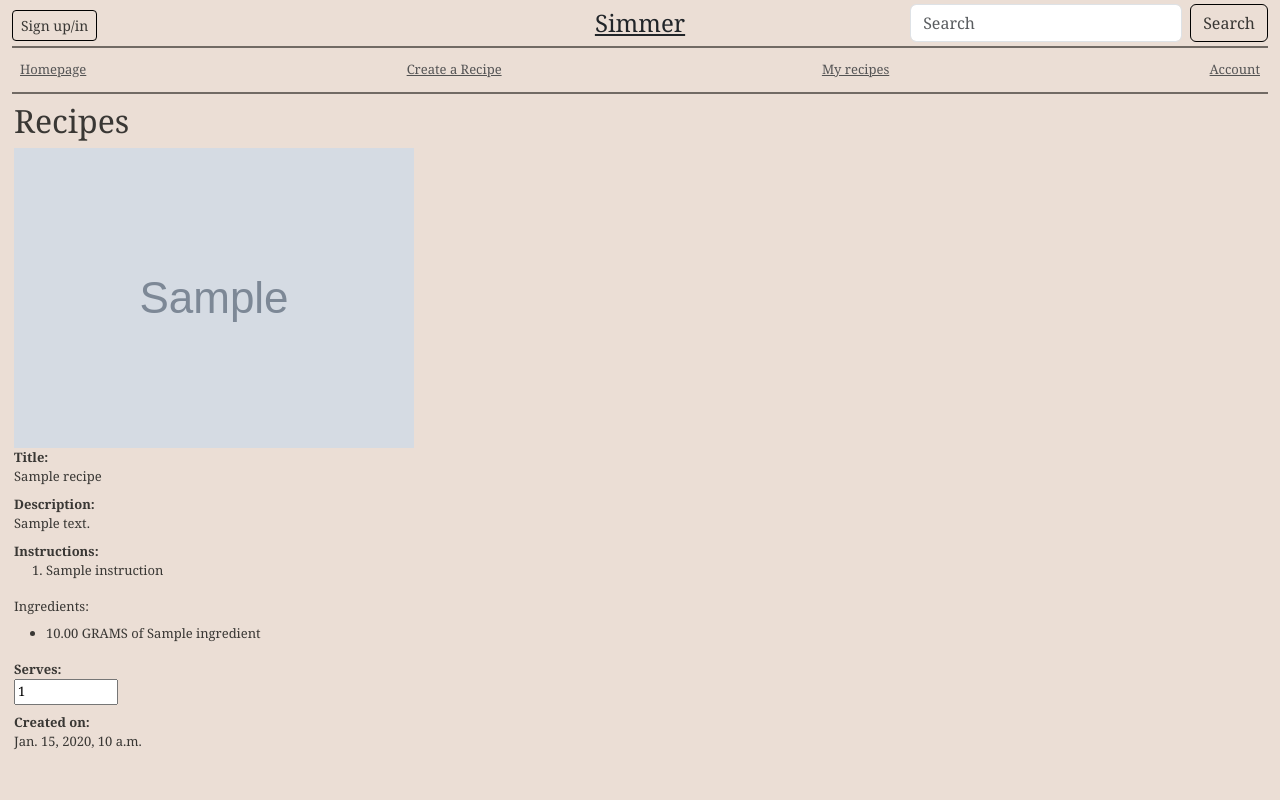
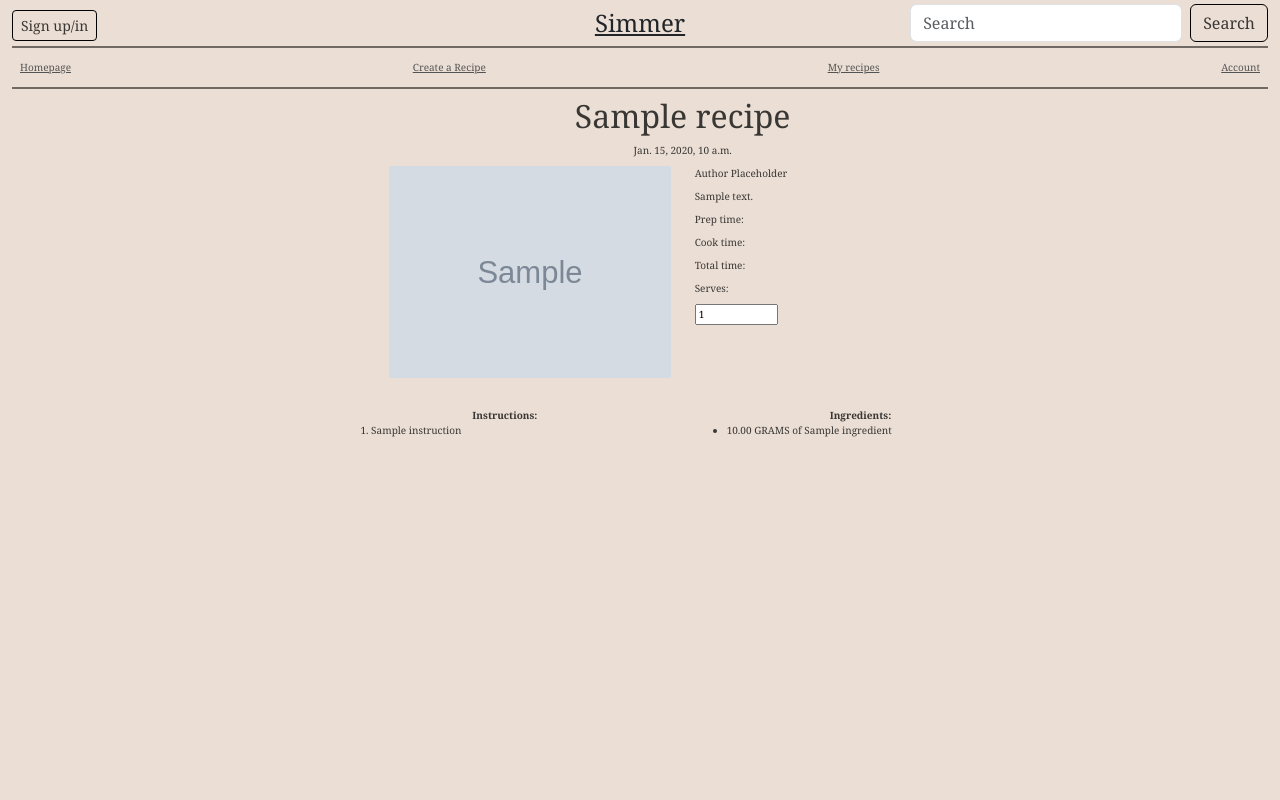
Before and after one commit to Bat-Jen-21/simmer-final-project, a Django app: template recipes/templates/recipes/view.html in a window 1280 px wide. Run offline with Django 5.2, Linux system fonts and the light colour scheme; tables that the repository leaves empty hold one stand-in row (values such as "Sample post"); the template is opened without the code that fills it: values that come from a table or form of the project are taken from there, most other values are stand-ins (such as "Sample title", 1, 10 or a date in 2020); grey boxes marked "Sample" are stand-in pictures.

Commit message:
first redesign of the view recipe page

```diff
--- a/recipes/models.py
+++ b/recipes/models.py
@@ -36,7 +36,8 @@ class Recipe_Ingredient(models.Model):
         ("AMOUNT", "amount"),
         ("TEASPOONS", "teaspoons"),
         ("TABLESPOONS", "tablespoons"),
-        ("WHOLE", "whole")
+        ("WHOLE", "whole"),
+        ("CANS", "cans")
         ]
 
     measurement = models.CharField(
--- a/recipes/templates/recipes/view.html
+++ b/recipes/templates/recipes/view.html
@@ -7,16 +7,30 @@
 {% endblock %}
 
 {% block content %}
-    <h2>Recipes</h2>
-    <dl>
-        <dt>
-            <img src="{{ recipe.image.url }}" alt="{{ recipe.title }}">
-        </dt>
-        <dt>Title:</dt>
-        <dd>{{ recipe.title }}</dd>
-        <dt>Description: </dt>
-        <dd>{{ recipe.description }}</dd>
-        <dt>Instructions:</dt>
+
+
+        <dd class="viewHeader" id="title"> <h2>{{ recipe.title }}</h2></dd>
+        <dd class="viewHeader" id="creationDate">{{ recipe.creation_date }}</dd>
+
+        <div class="row justify-content-center centerPoints">
+            <div class="col-5">
+                <img id="thumbnailImage" class="float-end" src="{{ recipe.image.url }}" alt="{{ recipe.title }}">
+            </div>
+            <div class="col-5">
+                <dd>Author Placeholder</dd>
+                <dd id="description">{{ recipe.description }}</dd>
+                <dd>Prep time: </dd>
+                <dd>Cook time: </dd>
+                <dd>Total time: </dd>
+                <dd>Serves: </dd>
+                <dd>
+                    <input id="serveDisplay" class="col-3" type="number" value="{{ recipe.serves }}" initialValue="{{ recipe.serves }}" onchange="updateValues()" min="1" max="100">
+                </dd>
+            </div>
+        </div>
+        <div class="row justify-content-center iandi">
+            <div class="col-5">
+                    <dt style="text-align:center">Instructions:</dt>
                 <dd>
                     <ol>
                         {% for instruction in instructions %}
@@ -24,7 +38,9 @@
                         {% endfor %}
                     </ol>
                 </dd>
-        <dd>Ingredients:</dd>
+        </div>
+            <div class="col-5">
+                <dt style="text-align:center">Ingredients:</dt>
                 <dd>
                     <ul>
                         {% for ri in recipeIngredients %}
@@ -34,11 +50,7 @@
                         {% endfor %}
                     </ul>
                 </dd>
-        <dt>Serves: </dt>
-        <dd>
-            <input id="serveDisplay" class="col-1" type="number" value="{{ recipe.serves }}" initialValue="{{ recipe.serves }}" onchange="updateValues()" min="1" max="100">
-        </dd>
-        <dt>Created on:  </dt>
-        <dd>{{ recipe.creation_date }}</dd>
-    </dl>
+            </div>
+        </div>
+
 {% endblock %}
--- a/static/css/styles.css
+++ b/static/css/styles.css
@@ -3,8 +3,12 @@
 body {
     font-family: "Playfair Display", Georgia, "Times New Roman", serif;
     background-color: #ebded5;
-    font-size: small;
+    font-size: x-small;
     color: #393734;
+    display:flex;
+    max-width: 100%;
+    justify-content: center;
+    align-items: center;
 
 }
 
@@ -14,11 +18,17 @@ header {
 
 }
 
-main {
 
-    padding-left: 2px;
-    padding-right: 2px;
+.left-border, .right-border{
+    height: 100vg;
+    min-width: 20%;
 }
+
+.main-content{
+    box-sizing: border-box;
+}
+
+
 
 #title {
     font-size: x-large !important;
@@ -42,6 +52,7 @@ input, textarea{
 }
 
 
+
 .topbar {
     border-bottom: 2px solid #716a64;
 }
@@ -60,3 +71,31 @@ ol#instruct-list, ol#ingredients-list {
     display: flex;
     flex-direction: column;
 }
+
+
+.viewHeader{
+    text-align: center;
+}
+
+img{
+    max-width: 85%;
+    height: auto;
+}
+
+#thumbnailImage{
+    float: right;
+}
+
+#creationDate{
+    font-size: x-small;
+}
+
+#centerPoints{
+    align-items: center;
+    text-align: center;
+}
+
+.iandi{
+    padding-top: 30px;
+
+}
--- a/templates/base.html
+++ b/templates/base.html
@@ -37,16 +37,18 @@
                 <a class="p-2 text-muted" href="#">Account</a>
               </nav>
             </div>
+
+            <div class="row">
+              <div class="col-md-2 left-border"></div>
+              <div class="col-md-8 main-content">
+                <main>
+                  {% block content %}{% endblock %} </p>
+                </main>
+              </div>
+              <div class="col-md-2 right-border"></div>
+            </div>
         </div>
 
-          <!-- Header layer 2 -->
-
-
-            <main>
-              {% block content %}{% endblock %} </p>
-            </main>
-
-          </div>
             <script src="https://cdn.jsdelivr.net/npm/@popperjs/core@2.11.8/dist/umd/popper.min.js" integrity="sha384-I7E8VVD/ismYTF4hNIPjVp/Zjvgyol6VFvRkX/vR+Vc4jQkC+hVqc2pM8ODewa9r" crossorigin="anonymous"></script>
             <script src="https://cdn.jsdelivr.net/npm/bootstrap@5.3.3/dist/js/bootstrap.min.js" integrity="sha384-0pUGZvbkm6XF6gxjEnlmuGrJXVbNuzT9qBBavbLwCsOGabYfZo0T0to5eqruptLy" crossorigin="anonymous"></script>
 
```
Lines whose indentation alone changed are shown as unchanged.
